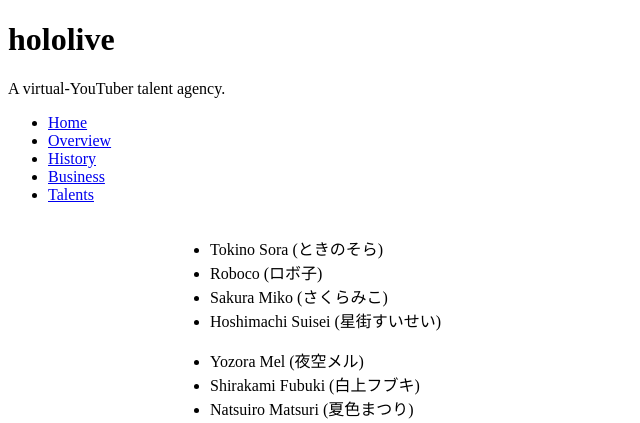
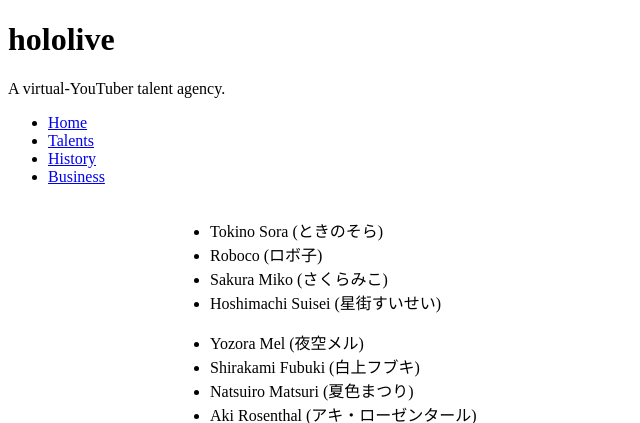
Before and after one commit to cxl8351/cxl8351.github.io, a PHP site: page /talents.html in a window 1280 px wide. Shown: the top 423 px of the page, without its empty margins (0-640 px from the left). Run offline with PHP 8.4, Linux system fonts and the light colour scheme; some libraries are stand-ins or nearby versions.

Commit message:
Small formatting changes

```diff
--- a/hololive/css/index.css
+++ b/hololive/css/index.css
@@ -11,7 +11,7 @@
 for better readability on text*/
 #header_bg::before{ /* The ::before selector indicates that the following
     content is going to be added _before_ the image */
-    content: ""; /* The ::before selector requires content
+    content: ""; /* The ::before selector requires content */
     display: block!important; /* !important prioritizes the given property */
     position: absolute;
     top: 0;
--- a/hololive/talents.html
+++ b/hololive/talents.html
@@ -20,10 +20,9 @@
         <nav class="menu">
             <ul>
                 <li><a href="index.html">Home</a></li>
-                <li><a href="overview.html">Overview</a> </li>
-                <li><a href="history.html">History </a> </li>
-                <li><a href="business.html">Business </a> </li>
-                <li><a href="talents.html">Talents </a> </li>
+                <li><a href="talents.html">Talents</a></li>
+                <li><a href="history.html">History</a></li>
+                <li><a href="business.html">Business</a></li>
             </ul>
         </nav>
 
```
Also changed, not shown: hololive/business.html (+3 -4 lines), hololive/history.html (+3 -4 lines).
